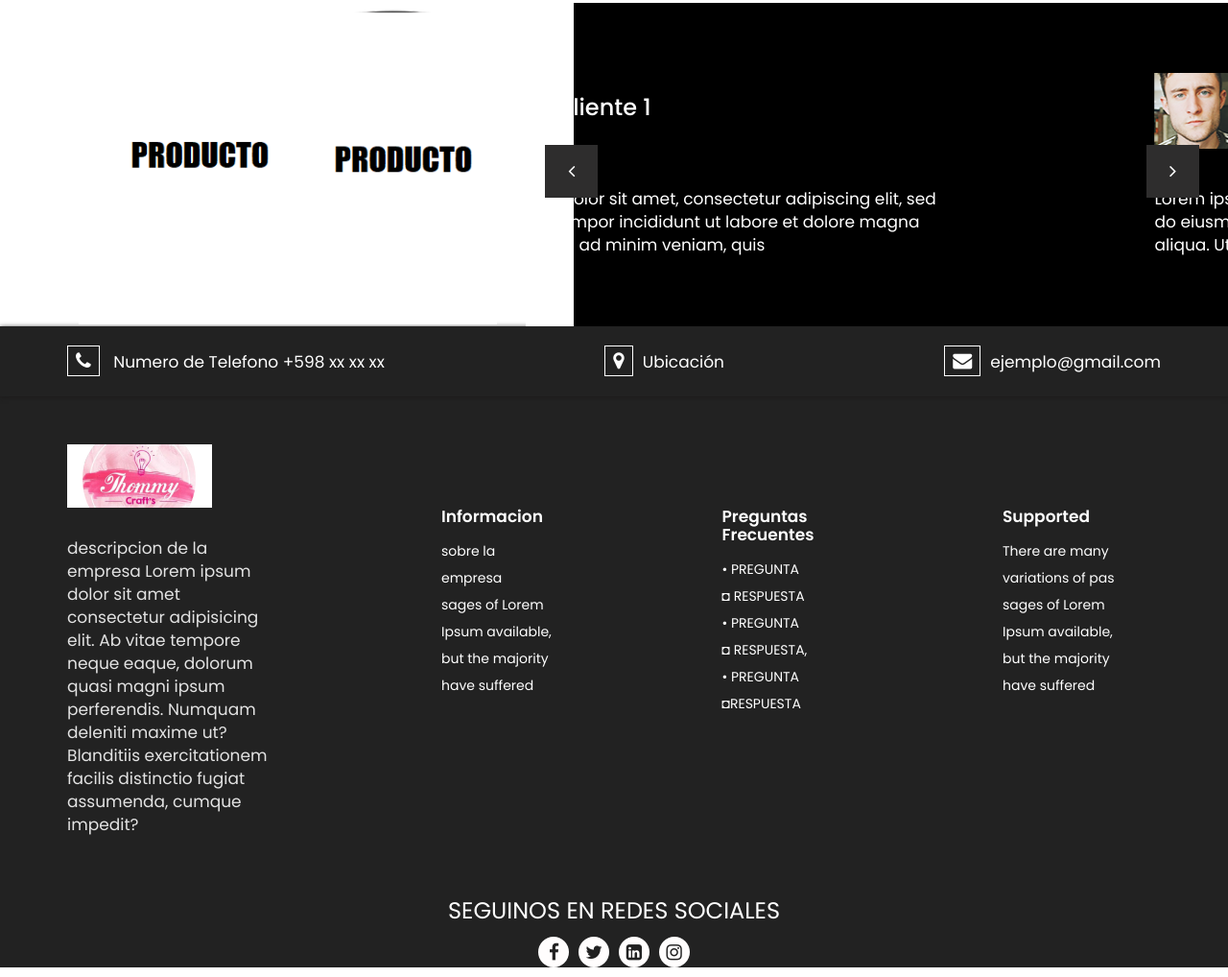
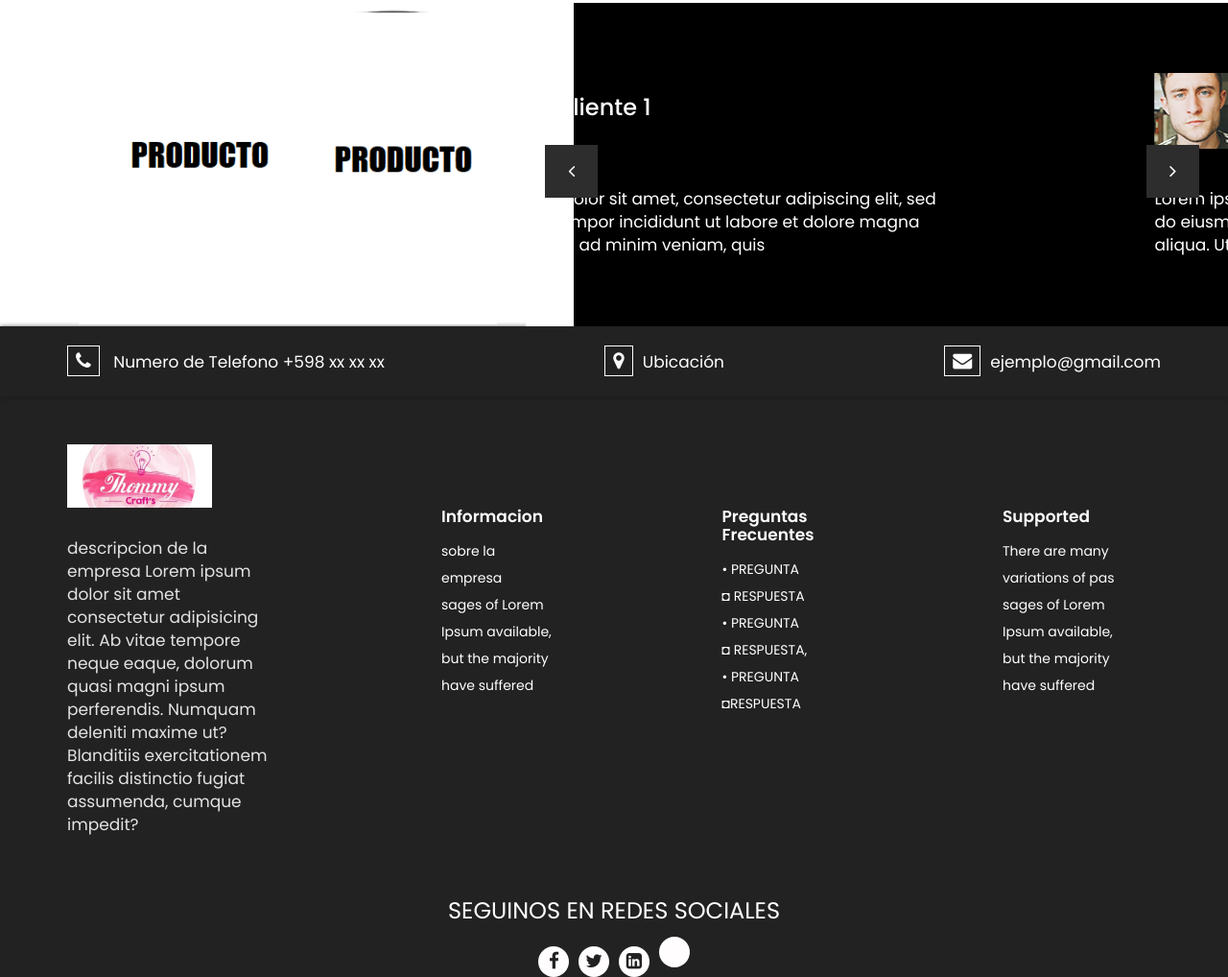
Before and after one commit to joakinnoble/E-shopSublimados, a plain HTML site: page index.html in a window 1280 px wide. Shown: the part 6551-7569 px from the top of the page at 96% size. Drawn offline with nearby package versions, Linux system fonts and the light colour scheme; files that its build step writes are made by us from their sources; a web font is replaced by a local one.

Commit message:
Add files via upload

```diff
--- a/index.html
+++ b/index.html
@@ -620,7 +620,7 @@
                         <li><a href="javascript:void(0)"><i class="fa fa-facebook" aria-hidden="true"></i></a></li>
                         <li><a href="javascript:void(0)"><i class="fa fa-twitter" aria-hidden="true"></i></a></li>
                         <li><a href="javascript:void(0)"><i class="fa fa-linkedin-square" aria-hidden="true"></i></a></li>
-                        <li><a href="https://www.instagram.com/thommycrafts/related_profiles/"><i class="fa fa-instagram" aria-hidden="true"></i></a></li>
+                        <li><a href="https://www.instagram.com/thommycrafts/related_profiles/"></a></li>
                      </ul>
                   </div>
                </div>
```
